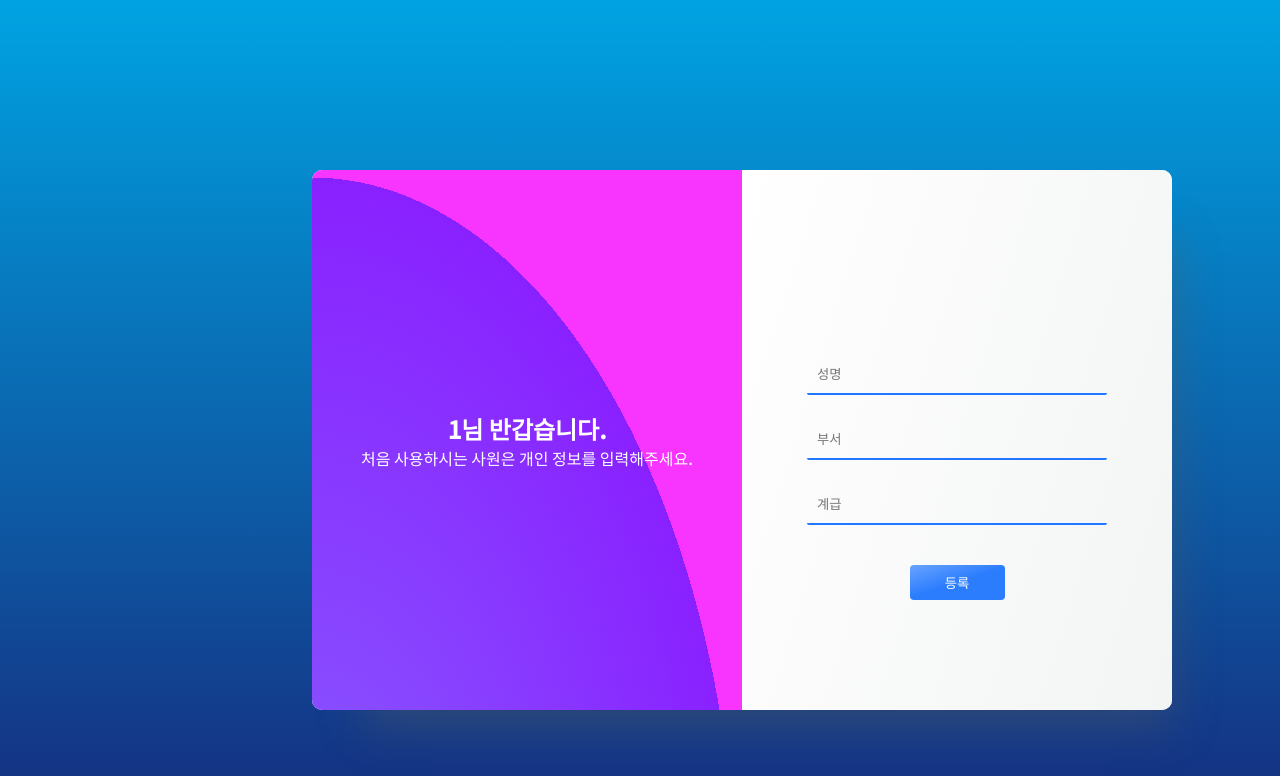
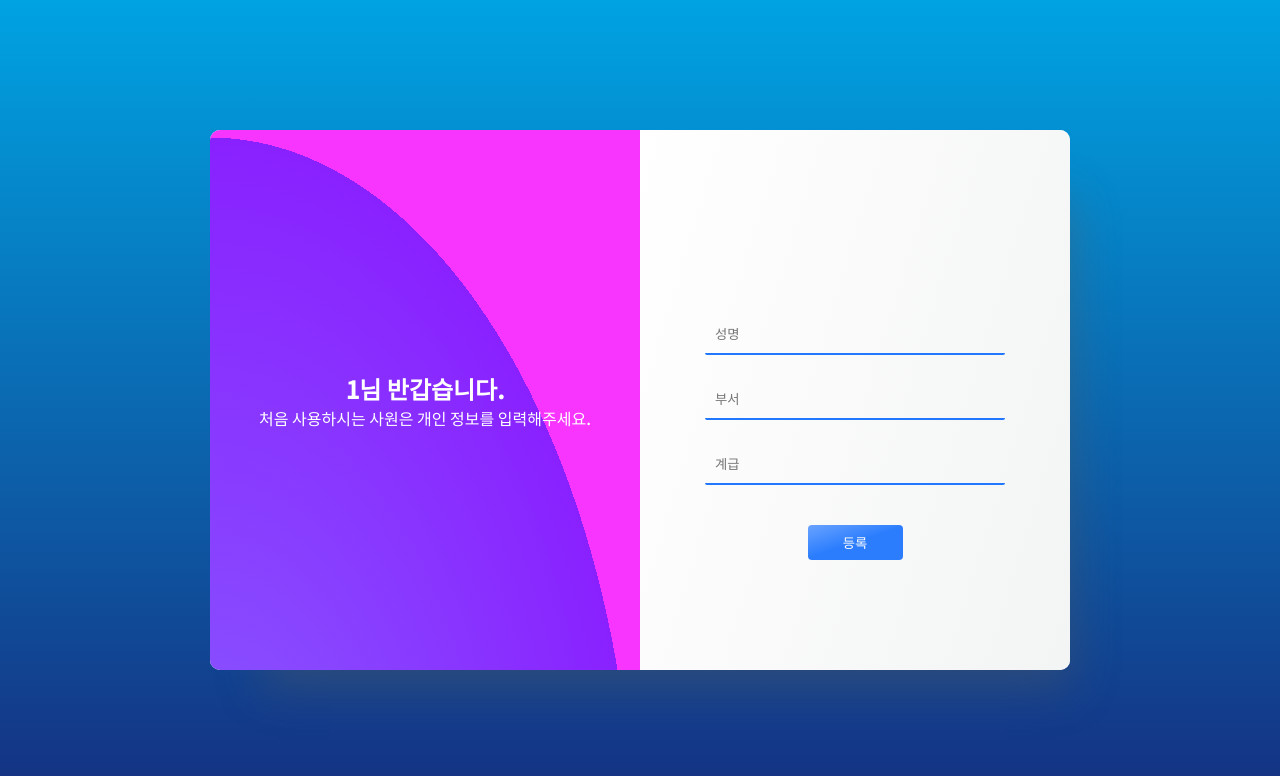
Before and after one commit to go95305/CheckSource, a Vue app in the folder frontend/: page /afterLogin/1 in a window 1280 px wide. Shown: the top 776 px of the page. Built offline with nearby package versions, Linux system fonts and the light colour scheme.

Commit message:
[frontend] fix : 로그인 화면 중앙 배치 수정

```diff
--- a/frontend/src/assets/css/Main/Login.css
+++ b/frontend/src/assets/css/Login/Login.css
@@ -21,22 +21,7 @@
   box-sizing: border-box;
 }
 
-.page-container{
-  /* width: 100vw;
-  height: 100vh; */
-  /* background: #eff0f2;
-  display: flex;
-  justify-content: center;
-  align-items: center; */
-  position: absolute;
-  height: 40vh;
-  width: 20vw;
-  position: absolute;
-  margin: -150px 0px 0px -200px;
-  top: 40%;
-  left: 40%;
-  padding: 5;
-}
+
 .shadow{
   -webkit-box-shadow: 27px 43px 43px -26px rgba(89,89,89,0.39);
   -moz-box-shadow: 27px 43px 43px -26px rgba(89,89,89,0.39);
@@ -49,11 +34,14 @@
 
 }
 .login-form-container{
-
+  position: absolute;
+  top: 50%;
+  left: 50%;
   background:#f5f5f5 ;
   width:860px;
   height: 540px;
   display: flex;
+  margin: -270px 0px 0px -430px;
   flex-direction: row;
   box-shadow: 10px black;
   border-radius: 10px;
--- a/frontend/src/components/Login/AfterLogin.vue
+++ b/frontend/src/components/Login/AfterLogin.vue
@@ -1,6 +1,5 @@
 <template>
   <div class="background">
-    <div class="page-container">
     <div class="login-form-container shadow">
       <div class="login-form-right-side-after">
         <div class="top-logo-wrap"></div>
@@ -30,7 +29,6 @@
       </div>
     </div>
   </div>
-  </div>
 </template>
 <script>
 export default {
@@ -50,6 +48,4 @@ export default {
   },
 };
 </script>
-<style scoped src="../../assets/css/Main/Login.css">
-
-</style>
+<style scoped src="../../assets/css/Login/Login.css"></style>
--- a/frontend/src/router/index.js
+++ b/frontend/src/router/index.js
@@ -19,13 +19,18 @@ const routes = [
     component: AfterLogin,
   },
   {
-    path: "/",
+    path: "/index",
     name: "Index",
     component: Index,
     children: [
       {
+        path: "/index/dashboard",
+        name: "DashBoard",
+        component: DashBoard,
+      },
+      {
         path: "/dashboard",
-        name: "DashBoard",
+        name: "MyPage",
         component: DashBoard,
       },
     ],
--- a/frontend/src/views/Login/Login.vue
+++ b/frontend/src/views/Login/Login.vue
@@ -1,6 +1,5 @@
 <template>
   <div class="background">
-    <div class="page-container">
     <div class="login-form-container shadow">
       <div class="login-form-right-side-before">
         <div class="top-logo-wrap"></div>
@@ -34,7 +33,6 @@
       </div>
     </div>
   </div>
-  </div>
 </template>
 <script>
 export default {
@@ -61,4 +59,4 @@ export default {
   },
 };
 </script>
-<style scoped src="../../assets/css/Main/Login.css"></style>
+<style scoped src="../../assets/css/Login/Login.css"></style>
```
Lines whose indentation alone changed are shown as unchanged.
